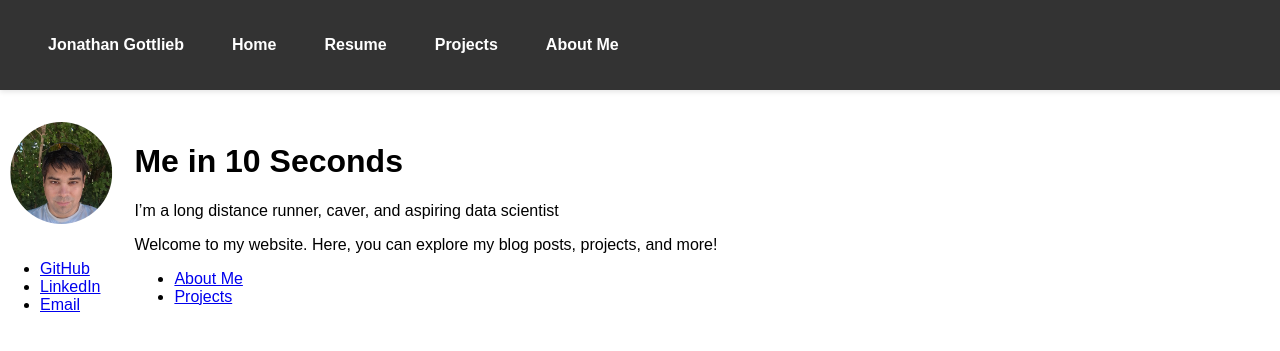
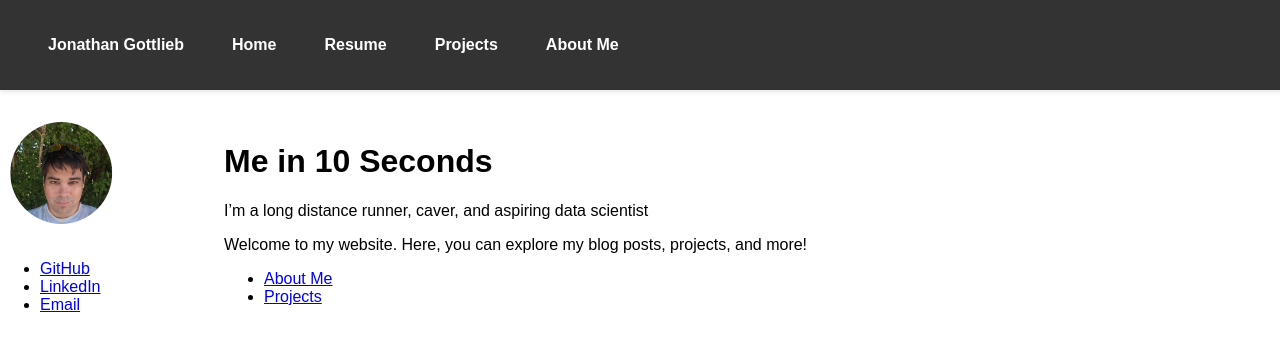
Before and after one commit to gotjon05/website_fina, a Jekyll site: the page built from index.markdown, in a window 1280 px wide. Shown: the top 351 px of the page. Built offline with Jekyll 4.4.1, drawn with Linux system fonts in a browser that asks for light colours.

Commit message:
moved main content

```diff
--- a/assets/css/style.css
+++ b/assets/css/style.css
@@ -79,9 +79,10 @@ body, html {
 /* Main Content */
 .main-content {
     flex: 1; /* Fill remaining width */
-    padding: 2rem;
+    padding: 2rem; /* Internal padding for content */
     background-color: #fff;
     overflow-y: auto; /* Scrollable content if needed */
+    margin-left: 7%; /* Add space between sidebar and main content */
 }
 
 /* Responsive Design */
```
Also changed, not shown: 1 other file.
